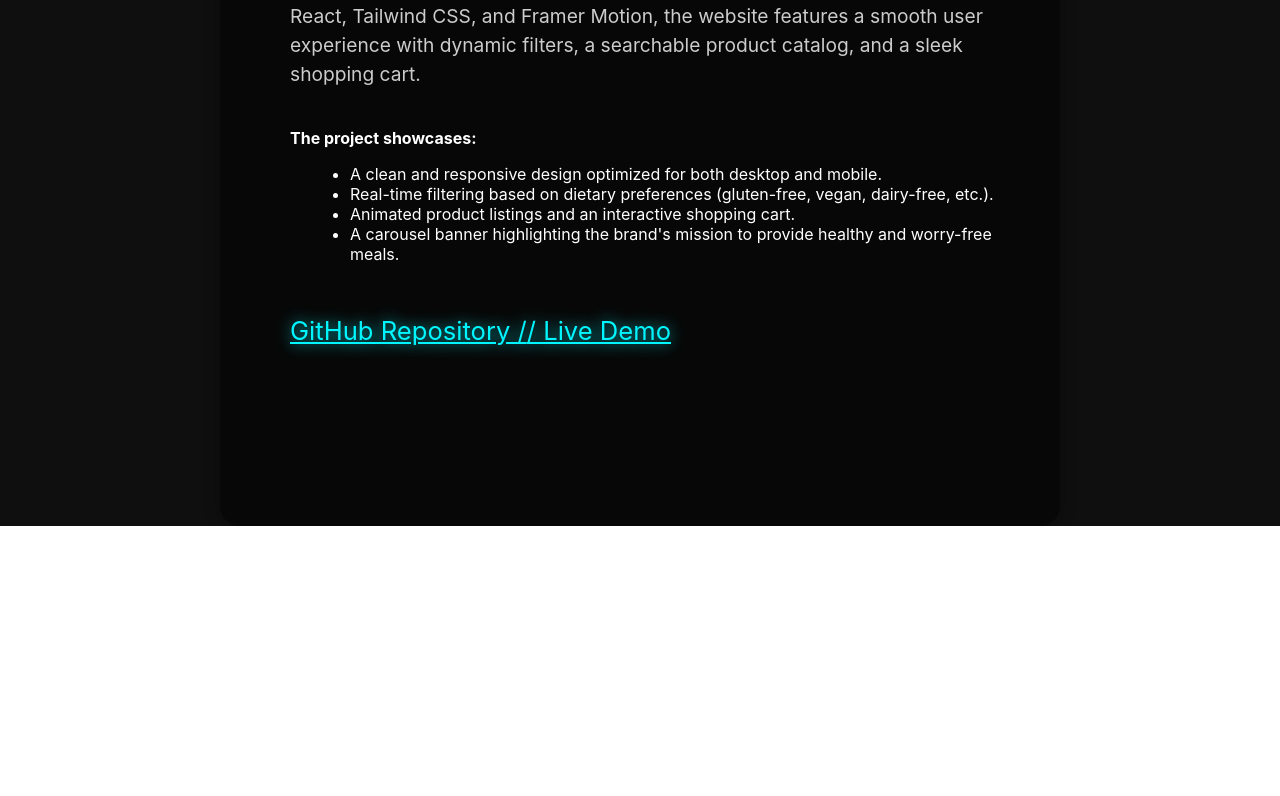
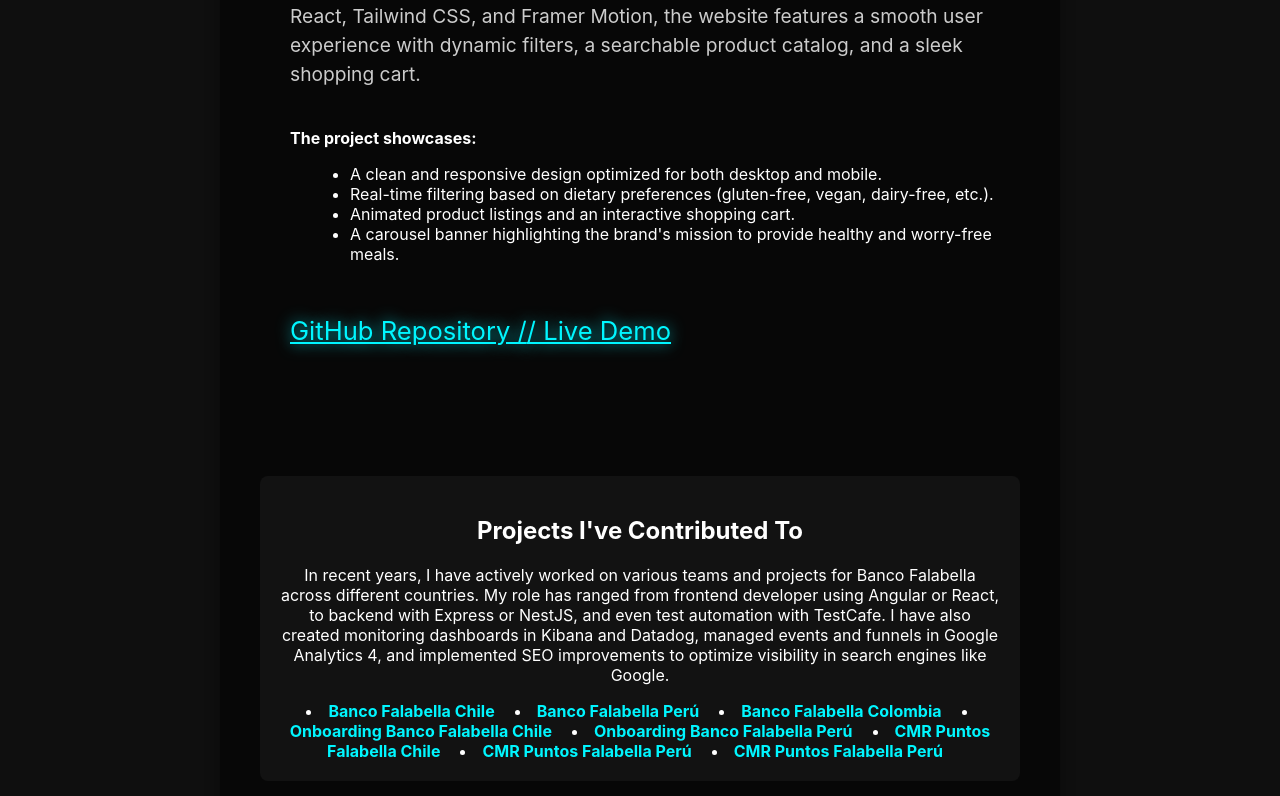
Before and after one commit to drewdev/portfolio, a React (Create React App) app: page / in a window 1280 px wide. Shown: the part 1635-2431 px from the top of the page. Before the commit the page ends 2161 px from the top, so only its background shows below. Built offline with nearby package versions, Linux system fonts and the light colour scheme; no server answers.

Commit message:
feat: added second project and contributed section

```diff
--- a/src/pages/project-section/project.styled.tsx
+++ b/src/pages/project-section/project.styled.tsx
@@ -132,7 +132,39 @@ const Styled = {
       width: 100%;
     }
   `,
+  ContributionsSection: styled.section`
+  margin-top: 50px;
+  padding: 20px;
+  background-color: #121212;
+  border-radius: 8px;
 
+  h2 {
+    font-size: 24px;
+    margin-bottom: 20px;
+    color: white;
+  }
+
+  ul {
+    display: ruby;
+    list-style-type: disc;
+    padding: 0;
+  }
+
+  li {
+    margin: 10px;
+  }
+
+  a {
+    text-decoration: none;
+    color: #00f6ff;
+    font-weight: bold;
+    transition: color 0.2s ease-in;
+
+    &:hover {
+      text-shadow: 0px 0px 15px rgba(0, 246, 255, 0.8);
+    }
+  }
+`,
 };
 
 export default Styled;
--- a/src/pages/project-section/project.tsx
+++ b/src/pages/project-section/project.tsx
@@ -8,8 +8,48 @@ interface Project {
   webImage: string;
   mobileImage: string;
   githubLink: string;
+  githubLinkBack?: string;
   demoLink: string
 }
+
+interface ContributedProjects {
+  website: string;
+  title: string;
+}
+const contributedProjects: ContributedProjects[] = [
+  {
+    website: 'https://www.bancofalabella.cl/',
+    title: 'Banco Falabella Chile'
+  },
+  {
+    website: 'https://www.bancofalabella.pe/',
+    title: 'Banco Falabella Perú'
+  },
+  {
+    website: 'https://www.bancofalabella.com.co/',
+    title: 'Banco Falabella Colombia'
+  },
+  {
+    website: 'https://solicitudes.bancofalabella.cl/',
+    title: 'Onboarding Banco Falabella Chile'
+  },
+  {
+    website: 'https://solicitudes.bancofalabella.pe/',
+    title: 'Onboarding Banco Falabella Perú'
+  },
+  {
+    website: 'https://www.cmrpuntos.cl/',
+    title: 'CMR Puntos Falabella Chile'
+  },
+  {
+    website: 'https://www.cmrpuntos.pe/',
+    title: 'CMR Puntos Falabella Perú'
+  },
+  {
+    website: 'https://www.cmrpuntos.com.co/',
+    title: 'CMR Puntos Falabella Perú'
+  },
+];
 
 const projects: Project[] = [
   {
@@ -34,20 +74,27 @@ const projects: Project[] = [
     demoLink: 'https://drewdev.github.io/safentasty/',
   },
   {
-    title: 'Project 2',
+    title: 'Catacomb Crawler: A Strategy-Based Dungeon Crawler',
     description: (
       <>
-        <p>Project 2 is another awesome project to demonstrate skills in modern frontend development.</p>
+        <p>
+          <a href={'https://drewdev.github.io/catacombcrawler/'} target="_blank">Catacomb Crawler</a> is a strategy-focused dungeon crawler game designed to challenge players' decision-making and resource management skills. Developed with a robust architecture using NestJS for the backend and Angular with NgRx for the frontend, this project demonstrates advanced state management, component-based architecture, and seamless interaction between the client and server.
+        </p>
+        <br />
+        <strong>The project showcases:</strong>
         <ul style={{ marginLeft: '20px' }}>
-          <li>Responsive design optimized for mobile and desktop.</li>
-          <li>Cool animations and smooth transitions.</li>
+          <li>Fully responsive design, ensuring an optimized experience on both desktop and mobile devices.</li>
+          <li>Smooth animations and intuitive transitions enhance the overall user experience.</li>
+          <li>Strategic gameplay mechanics that offer various decision-making paths and resource management challenges.</li>
+          <li>Leaderboard page featuring player scores and rankings for players.</li>
         </ul>
       </>
     ),
-    webImage: 'mac.png',
-    mobileImage: 'iphone.png',
-    githubLink: 'https://github.com/drewdev/project2',
-    demoLink: 'https://drewdev.github.io/project2/',
+    webImage: 'maccc.png',
+    mobileImage: 'iphonecc.png',
+    githubLink: 'https://github.com/drewdev/catacombcrawler',
+    githubLinkBack: 'https://github.com/drewdev/catacombcrawler-nestjs',
+    demoLink: 'https://drewdev.github.io/catacombcrawler/',
   },
 ];
 
@@ -123,9 +170,14 @@ const ProjectsSection: React.FC = () => {
             <Styled.DescriptionContainer>
               {project.description}
               <div style={{ marginTop: '15px' }}>
-                <a  href={project.githubLink} target="_blank" rel="noopener noreferrer" className="link">
+                <a href={project.githubLink} target="_blank" rel="noopener noreferrer" className="link">
                   GitHub Repository /
                 </a>
+                {project.githubLinkBack && (
+                  <a href={project.githubLinkBack} target="_blank" rel="noopener noreferrer" className="link">
+                    / GitHub Backend Repository /
+                  </a>
+                )}
                 <a href={project.demoLink} target="_blank" rel="noopener noreferrer" className="link">
                   / Live Demo
                 </a>
@@ -134,6 +186,21 @@ const ProjectsSection: React.FC = () => {
           </Styled.ProjectContainer>
         ))}
       </Slider>
+      <Styled.ContributionsSection>
+        <h2>Projects I've Contributed To</h2>
+        <p>
+        In recent years, I have actively worked on various teams and projects for Banco Falabella across different countries. My role has ranged from frontend developer using Angular or React, to backend with Express or NestJS, and even test automation with TestCafe. I have also created monitoring dashboards in Kibana and Datadog, managed events and funnels in Google Analytics 4, and implemented SEO improvements to optimize visibility in search engines like Google.
+        </p>
+        <ul>
+          {contributedProjects.map((project, index) => (
+            <li key={index}>
+              <a href={project.website} target="_blank" rel="noopener noreferrer" className="link">
+                {project.title}
+              </a>
+            </li>
+          ))}
+        </ul>
+      </Styled.ContributionsSection>
     </Styled.Section>
   );
 };
--- a/src/pages/skills-section/skillsSection.tsx
+++ b/src/pages/skills-section/skillsSection.tsx
@@ -9,8 +9,8 @@ interface Skill {
 
 const skills: Skill[] = [
   { name: 'Angular', level: 89, color: '#dd0031' },
-  { name: 'React', level: 75, color: '#61dafb' },
-  { name: 'TypeScript', level: 80, color: '#007acc' },
+  { name: 'React', level: 78, color: '#61dafb' },
+  { name: 'TypeScript', level: 83, color: '#007acc' },
   { name: 'JavaScript', level: 85, color: '#f7df1e' },
   { name: 'HTML & CSS', level: 90, color: '#e34c26' },
   { name: 'NestJS', level: 60, color: '#e0234e' },
```
Also changed, not shown: src/assets/iphonecc.png (added), src/assets/maccc.png (added).
